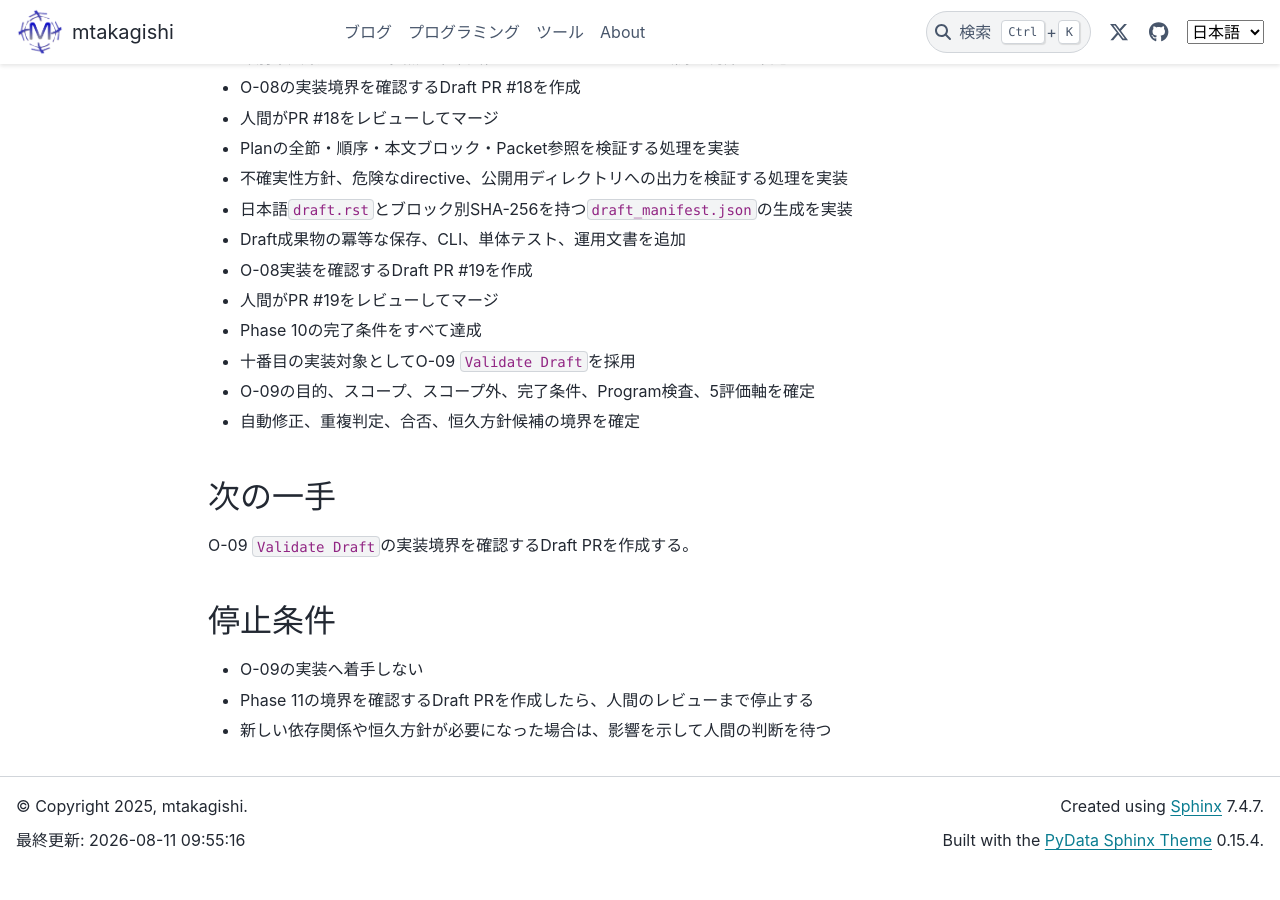
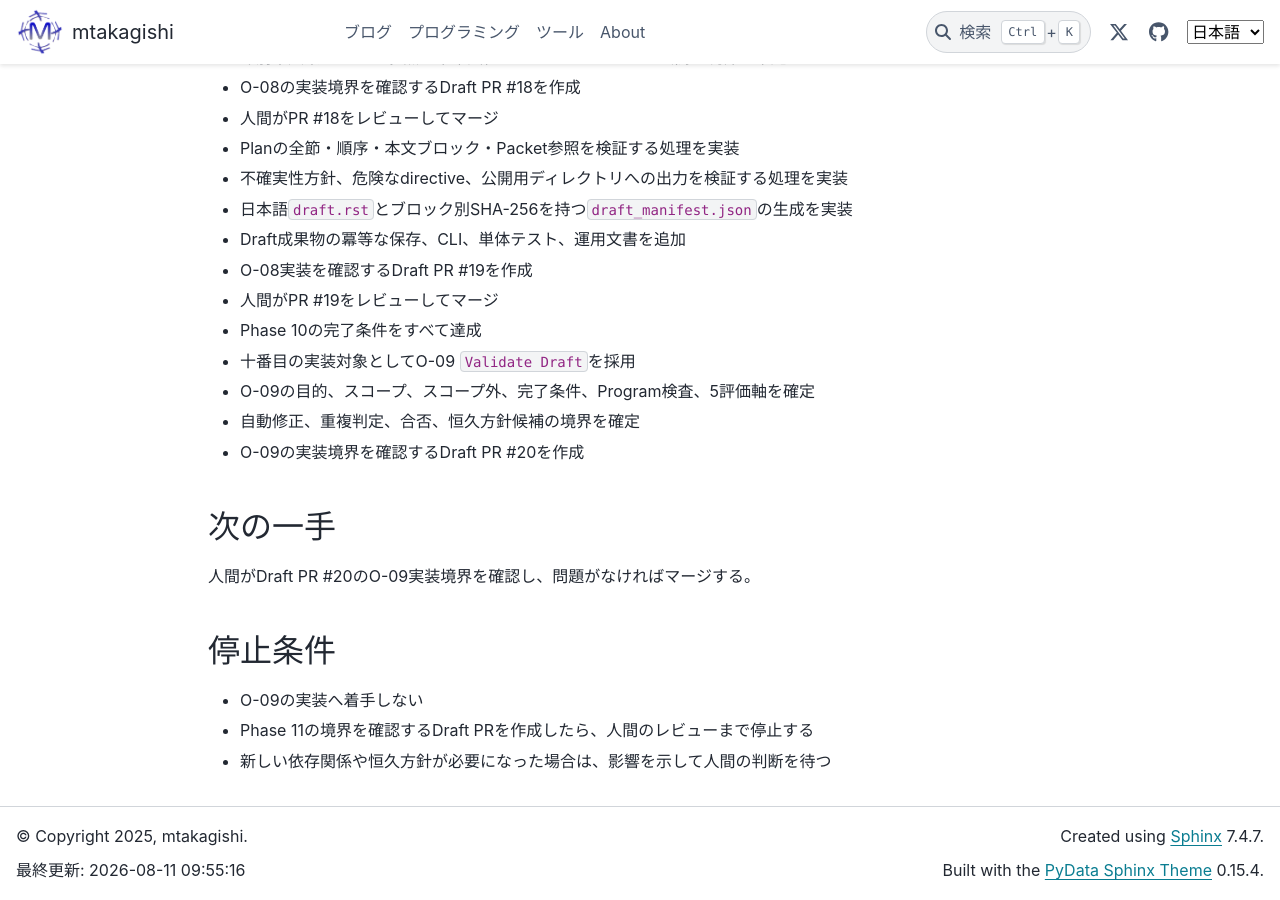
Before and after one commit to mtakagishi/note, a Sphinx documentation site: the page built from docs/agents/knowledge-harness/STATUS.md, in a window 1280 px wide and 900 px high, scrolled down 3080 px. Built offline with Sphinx 7.4.7 and the PyData theme 0.15.4, drawn with Linux system fonts in a browser that asks for light colours; before the commit the page ends 3949 px from its top, so only the background shows below that; some of the changed text lies outside the part shown.

Commit message:
Draft PRの状態を記録

```diff
--- a/docs/agents/knowledge-harness/STATUS.md
+++ b/docs/agents/knowledge-harness/STATUS.md
@@ -5,10 +5,10 @@
 ## 現在地
 
 - フェーズ: Phase 11 / Operation実装準備
-- 状態: O-09 `Validate Draft`の実装境界を確定
+- 状態: O-09 `Validate Draft`の実装境界をDraft PR #20でレビュー待ち
 - 継続状態の正本: [GitHub Issue #2](https://github.com/mtakagishi/note/issues/2)
 - 完了PR: [GitHub PR #3](https://github.com/mtakagishi/note/pull/3)、[GitHub PR #4](https://github.com/mtakagishi/note/pull/4)、[GitHub PR #5](https://github.com/mtakagishi/note/pull/5)、[GitHub PR #6](https://github.com/mtakagishi/note/pull/6)、[GitHub PR #7](https://github.com/mtakagishi/note/pull/7)、[GitHub PR #8](https://github.com/mtakagishi/note/pull/8)、[GitHub PR #9](https://github.com/mtakagishi/note/pull/9)、[GitHub PR #10](https://github.com/mtakagishi/note/pull/10)、[GitHub PR #11](https://github.com/mtakagishi/note/pull/11)、[GitHub PR #12](https://github.com/mtakagishi/note/pull/12)、[GitHub PR #13](https://github.com/mtakagishi/note/pull/13)、[GitHub PR #14](https://github.com/mtakagishi/note/pull/14)、[GitHub PR #15](https://github.com/mtakagishi/note/pull/15)、[GitHub PR #16](https://github.com/mtakagishi/note/pull/16)、[GitHub PR #17](https://github.com/mtakagishi/note/pull/17)、[GitHub PR #18](https://github.com/mtakagishi/note/pull/18)、[GitHub PR #19](https://github.com/mtakagishi/note/pull/19)
-- レビュー対象: なし
+- レビュー対象: [GitHub Draft PR #20](https://github.com/mtakagishi/note/pull/20)
 - ブロッカー: なし
 
 ## 完了
@@ -107,10 +107,11 @@
 - 十番目の実装対象としてO-09 `Validate Draft`を採用
 - O-09の目的、スコープ、スコープ外、完了条件、Program検査、5評価軸を確定
 - 自動修正、重複判定、合否、恒久方針候補の境界を確定
+- O-09の実装境界を確認するDraft PR #20を作成
 
 ## 次の一手
 
-O-09 `Validate Draft`の実装境界を確認するDraft PRを作成する。
+人間がDraft PR #20のO-09実装境界を確認し、問題がなければマージする。
 
 ## 停止条件
 
```
